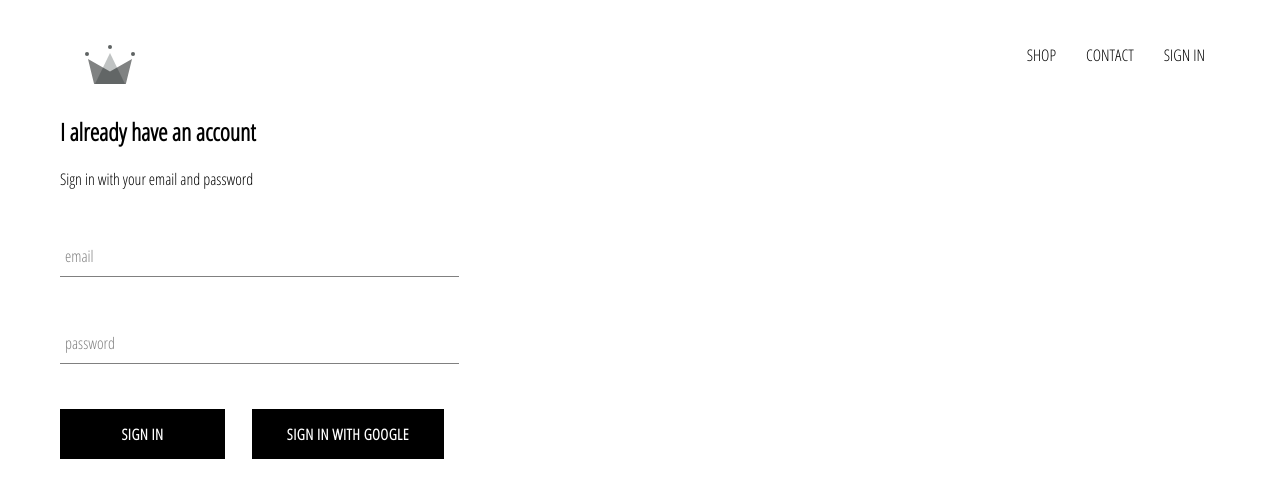
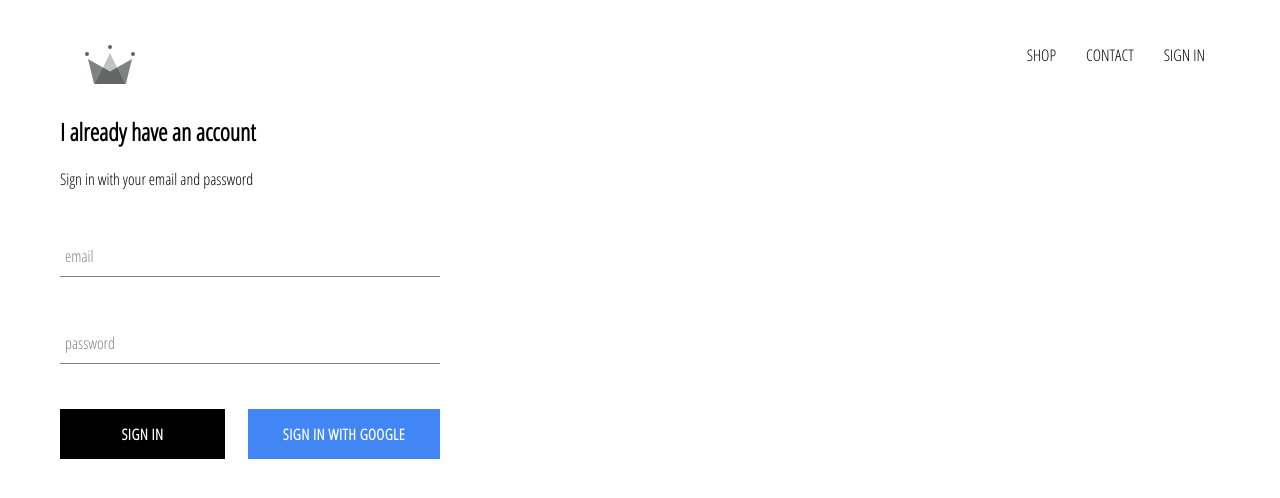
Before and after one commit to sukantamaikap/crown, a React (Create React App) app: page /signin in a window 1280 px wide. Shown: the top 498 px of the page. Built offline with nearby package versions, Linux system fonts and the light colour scheme; no server answers.

Commit message:
styling change and minor string interpolation bugfix in custom-button

```diff
--- a/src/App.css
+++ b/src/App.css
@@ -7,3 +7,7 @@ body {
     text-decoration: none;
     color: black;
   }
+
+  * {
+    box-sizing: border-box;
+  }
--- a/src/components/custom-button/custom-button.component.jsx
+++ b/src/components/custom-button/custom-button.component.jsx
@@ -2,8 +2,8 @@ import React from 'react';
 
 import './custom-button.styles.scss';
 
-const CustomButton = ( {children, ...otherProps} ) => (
-    <button className='custom-button' {...otherProps}>
+const CustomButton = ( {children, isGoogleSignIn, ...otherProps} ) => (
+    <button className={`${isGoogleSignIn ? 'google-sign-in' : ''} custom-button`} {...otherProps}>
     {children}
     </button>
 );
--- a/src/components/custom-button/custom-button.styles.scss
+++ b/src/components/custom-button/custom-button.styles.scss
@@ -19,4 +19,14 @@
       color: black;
       border: 1px solid black;
     }
+
+    &.google-sign-in {
+      background-color: #4285f4;
+      color: white;
+
+      &:hover {
+        background-color: #357ae8;
+        border: none;
+      }
+    }
   }
--- a/src/components/sign-in/sign-in.component.jsx
+++ b/src/components/sign-in/sign-in.component.jsx
@@ -54,7 +54,7 @@ class SignIn extends React.Component {
           />
           <div className='buttons'>
             <CustomButton type='submit'> Sign in </CustomButton>
-            <CustomButton onClick={signInWithGoogle}>
+            <CustomButton onClick={signInWithGoogle} isGoogleSignIn>
               Sign in with Google
             </CustomButton>
           </div>
--- a/src/components/sign-in/sign-in.styles.scss
+++ b/src/components/sign-in/sign-in.styles.scss
@@ -1,5 +1,5 @@
 .sign-in {
-    width: 30vw;
+    width: 380px;
     display: felex;
     flex-direction: column;
 
```
